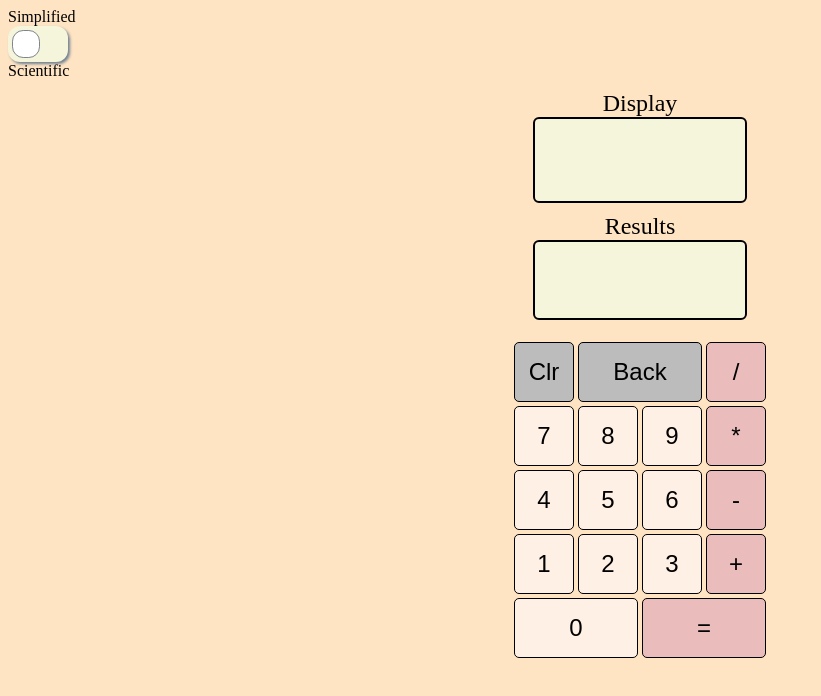
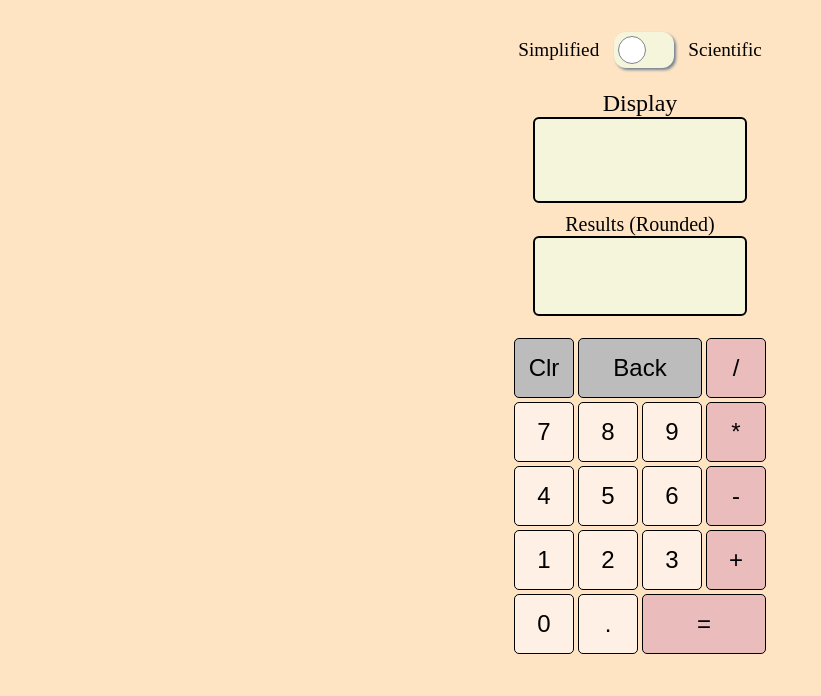
Before and after one commit to dianaroemer/calculator, a plain HTML site: page index.html in a window 1280 px wide. Shown: the whole page, without its empty margins (0-821 px from the left). Drawn offline with Linux system fonts and the light colour scheme.

Commit message:
Style toggle to center, add decimal buttom

```diff
--- a/index.css
+++ b/index.css
@@ -4,6 +4,18 @@ body {
 
 #toggleContainer {
     display: grid;
+    font-size: 1.2em;
+    margin-top: 20px;
+    margin-bottom: 20px;
+    place-self: center center;
+}
+
+#innerToggle {
+    display:grid;
+    height: 40px;
+    place-self: center center;
+    grid-template-columns: auto auto auto;
+    /* background-color: rgb(128, 115, 99); */
 }
 
 .switch {
@@ -11,6 +23,9 @@ body {
     display: inline-block;
     width: 60px;
     height: 36px;
+    align-self: center;
+    margin-left: 15px;
+    margin-right: 14px;
 }
 
 .switch input {
@@ -48,7 +63,7 @@ body {
 }
 
 input:checked + .slider {
-    background-color: #2196F3;
+    background-color: #9ccaf0;
 }
 
 input:checked + .slider:before {
@@ -59,15 +74,11 @@ input:checked + .slider:before {
 
 .slider.round {
     border-radius:12px;
-
 }
 
 .slider.round:before {
-    border-radius: 40%;
+    border-radius: 50%;
     border-width: 1px;
-    /* border: solid; */
-    /* border: 500px; */
-
 }
 
 
@@ -121,11 +132,6 @@ input:checked + .slider:before {
     background-color: #bdbcbc;
 }
 
-#cal_btn_zero {
-    grid-area: 5 / 1 / 5 / 3;
-    width: auto;
-}
-
 #cal_btn_equals {
     grid-area: 5 / 3 / 5 / 5;
     width: auto;
@@ -133,7 +139,7 @@ input:checked + .slider:before {
 
 #resultsLabel {
     justify-self: center;
-    font-size: 1.5em;
+    font-size: 1.25em;
 }
 
 #displayLabel {
--- a/index.html
+++ b/index.html
@@ -21,12 +21,16 @@
 <body>
 
     <div id="toggleContainer">
-        Simplified
-        <label class="switch">
-            <input type="checkbox">
-            <span class="slider round"></span>
-        </label>
-        Scientific
+        <div id="innerToggle">
+
+
+            <p>Simplified</p>
+            <label class="switch">
+                <input type="checkbox">
+                <span class="slider round"></span>
+            </label>
+            <p>Scientific</p>
+        </div>
     </div>
 
 
@@ -35,7 +39,7 @@
 
         <div id="displayLabel"> Display </div>
         <output id="display"></output>
-        <div id="resultsLabel">Results</div>
+        <div id="resultsLabel">Results (Rounded)</div>
         <div id="results">
             <div id="results2"></div>
             <div id="results3"></div>
@@ -69,6 +73,7 @@
 
             <!-- Fifth row buttons -->
             <button data-value="0" data-type="number" id="cal_btn_zero" class="calc_btn"> 0 </button>
+            <button data-value="." data-type="decimal" id="cal_btn_decimal" class="calc_btn"> . </button>
             <button data-type="equals" id="cal_btn_equals" class="calc_btn"> = </button>
 
         </div>
```
